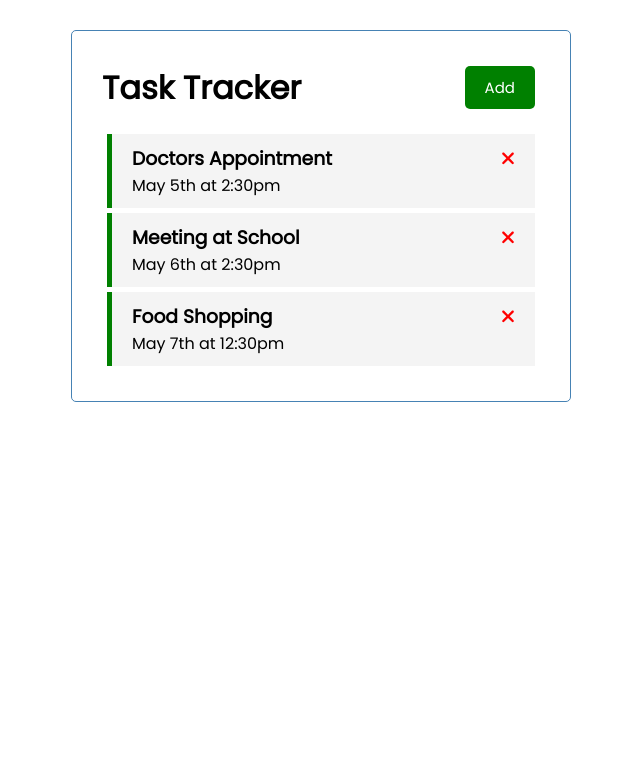
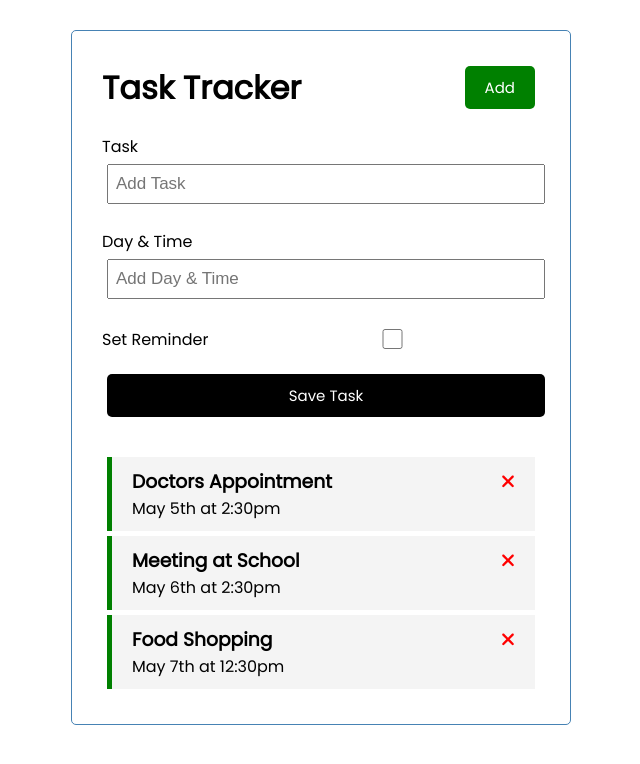
Before and after one commit to jamestheengineer/angular-playground, an Angular app in the folder angular-crash/: page / in a window 1280 px wide. Shown: the top 764 px of the page, without its empty margins (319-959 px from the left). Built offline with nearby package versions, Linux system fonts and the light colour scheme; data requests are answered from the project's data file.

Commit message:
Add task component

```diff
--- a/angular-crash/src/app/app.module.ts
+++ b/angular-crash/src/app/app.module.ts
@@ -7,6 +7,7 @@
 import { TasksComponent } from './components/tasks/tasks.component';
 import { TaskItemComponent } from './components/task-item/task-item.component';
 import { FontAwesomeModule } from '@fortawesome/angular-fontawesome';
+import { AddTaskComponent } from './components/add-task/add-task.component';
 
 @NgModule({
   declarations: [
@@ -15,6 +16,7 @@
     ButtonComponent,
     TasksComponent,
     TaskItemComponent,
+    AddTaskComponent,
   ],
   imports: [BrowserModule, FontAwesomeModule, HttpClientModule],
   providers: [],
--- /dev/null
+++ b/angular-crash/src/app/components/add-task/add-task.component.css
@@ -0,0 +1,3 @@
+.add-form {
+  margin-bottom: 40px;
+}
--- /dev/null
+++ b/angular-crash/src/app/components/add-task/add-task.component.html
@@ -0,0 +1,15 @@
+<form class="add-form">
+  <div class="form-control">
+    <label for="text">Task</label>
+    <input type="text" name="text" id="text" placeholder="Add Task" />
+  </div>
+  <div class="form-control">
+    <label for="day">Day & Time</label>
+    <input type="text" name="day" id="day" placeholder="Add Day & Time" />
+  </div>
+  <div class="form-control form-control-check">
+    <label for="reminder">Set Reminder</label>
+    <input type="checkbox" name="reminder" id="reminder" />
+  </div>
+  <input type="submit" value="Save Task" class="btn btn-block" />
+</form>
--- a/angular-crash/src/app/components/tasks/tasks.component.html
+++ b/angular-crash/src/app/components/tasks/tasks.component.html
@@ -1,3 +1,4 @@
+<app-add-task></app-add-task>
 <app-task-item
   *ngFor="let task of tasks"
   [task]="task"
```
Also changed, not shown: angular-crash/src/app/components/add-task/add-task.component.ts (added, +10 -0 lines), 1 other file (tests, documents, lock files or other folders).
